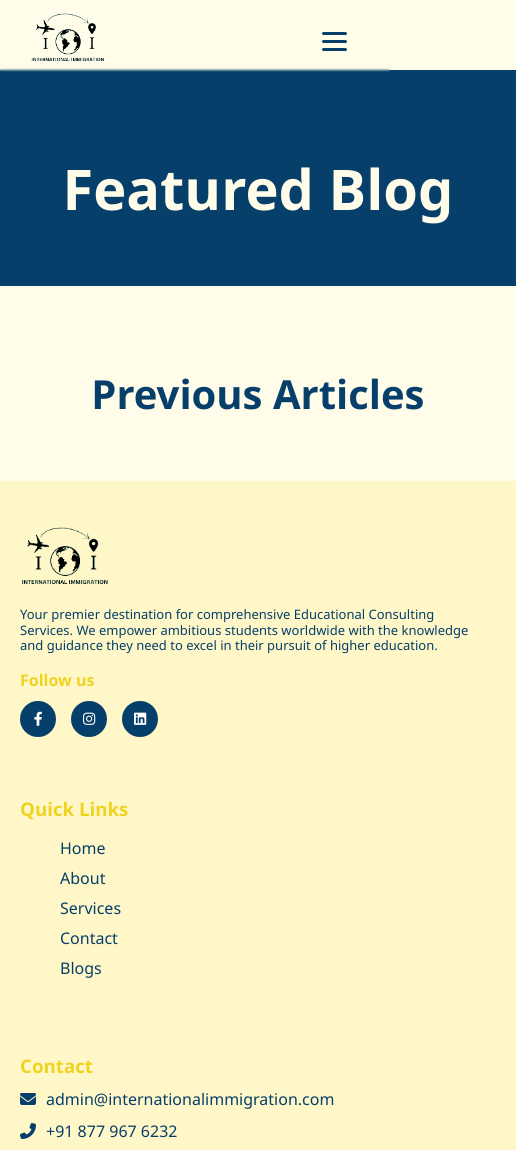
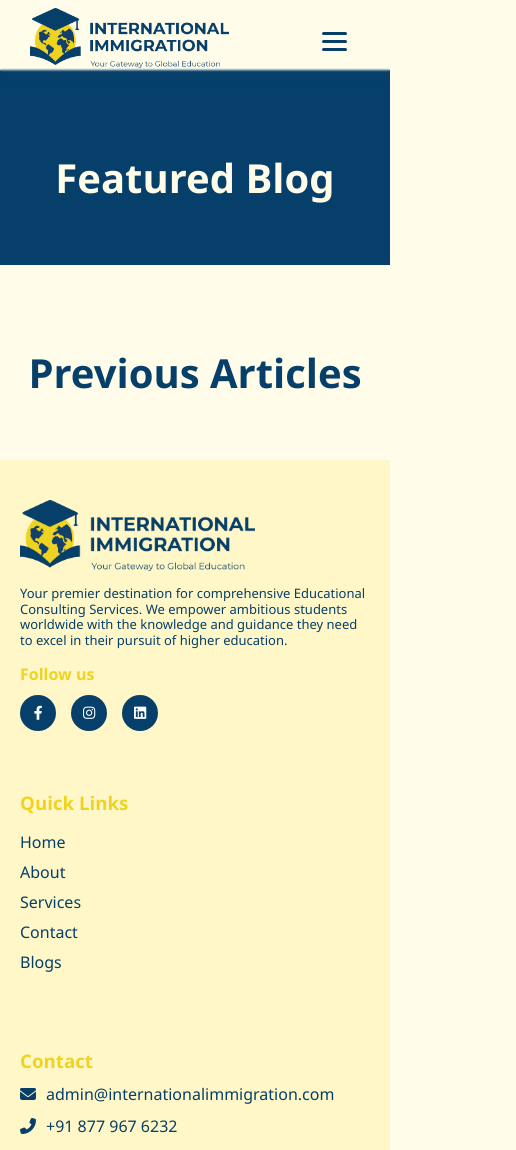
Before and after one commit to Adarsh10Gupta/Immigration-international, a website: page blogs.html in a window 390 px wide. Shown: the top 1150 px of the page, 516 px wide, since content can reach past the window. Drawn offline with nearby package versions, Linux system fonts and the light colour scheme; no server answers.

Commit message:
blog-fixed

```diff
--- a/blogs.html
+++ b/blogs.html
@@ -340,12 +340,6 @@
     }
 
     @media (max-width: 768px) {
-      .latest-blog{
-        width: 122%;
-      }
-      .previous-blogs{
-        width: 122%;
-      }
       .latest-blog .blog-card, .modal-content {
         width: 80%;
         margin: 0 auto;
@@ -355,6 +349,12 @@
         padding: 15px;
         overflow-x: scroll;
         height: 90%;
+      }
+      .footer-links ul{
+        padding: 0px;
+      }
+      h2.section-title1{
+        font-size: 2.5rem;
       }
     }
     /*============ foooter ====================*/
@@ -501,7 +501,7 @@
         align-items: flex-start;
       }
       footer{
-        width: 122%;
+
       }
       .footer-left p{
         max-width: 450px;
@@ -514,7 +514,7 @@
   <!-- NAVIGATION BAR -->
     <nav class="navbar">
         <div class="nav-container">
-            <div class="logo"><img src="assetsM/cropped-cropped-cropped-INTERNATIONAL_IMMIGRATION__3_-removebg-preview.png" alt="LOGO"></div>
+            <div class="logo"><img src="assetsM/INTERNATIONAL IMMIGRATION LOGO LOCKUP 2 TRANSPARENT.png" alt="LOGO"></div>
 
             <input type="checkbox" id="menu-toggle" />
             <label class="hamburger" for="menu-toggle">
@@ -572,7 +572,7 @@
       <!-- Left Column -->
       <div class="footer-left">
         <div class="footer-logo">
-          <img src="assetsM/cropped-cropped-cropped-INTERNATIONAL_IMMIGRATION__3_-removebg-preview.png" alt="Logo" />
+          <img src="assetsM/INTERNATIONAL IMMIGRATION LOGO LOCKUP 2 TRANSPARENT.png" alt="Logo" />
         </div>
         <p>
           Your premier destination for comprehensive Educational Consulting Services. We empower ambitious students worldwide with the knowledge and guidance they need to excel in their pursuit of higher education.
--- a/styles2.css
+++ b/styles2.css
@@ -591,6 +591,7 @@
         .types-grid{
           flex-direction: column;
           padding: 20px;
+          margin-left: 15px;
         }
     }
 
```
